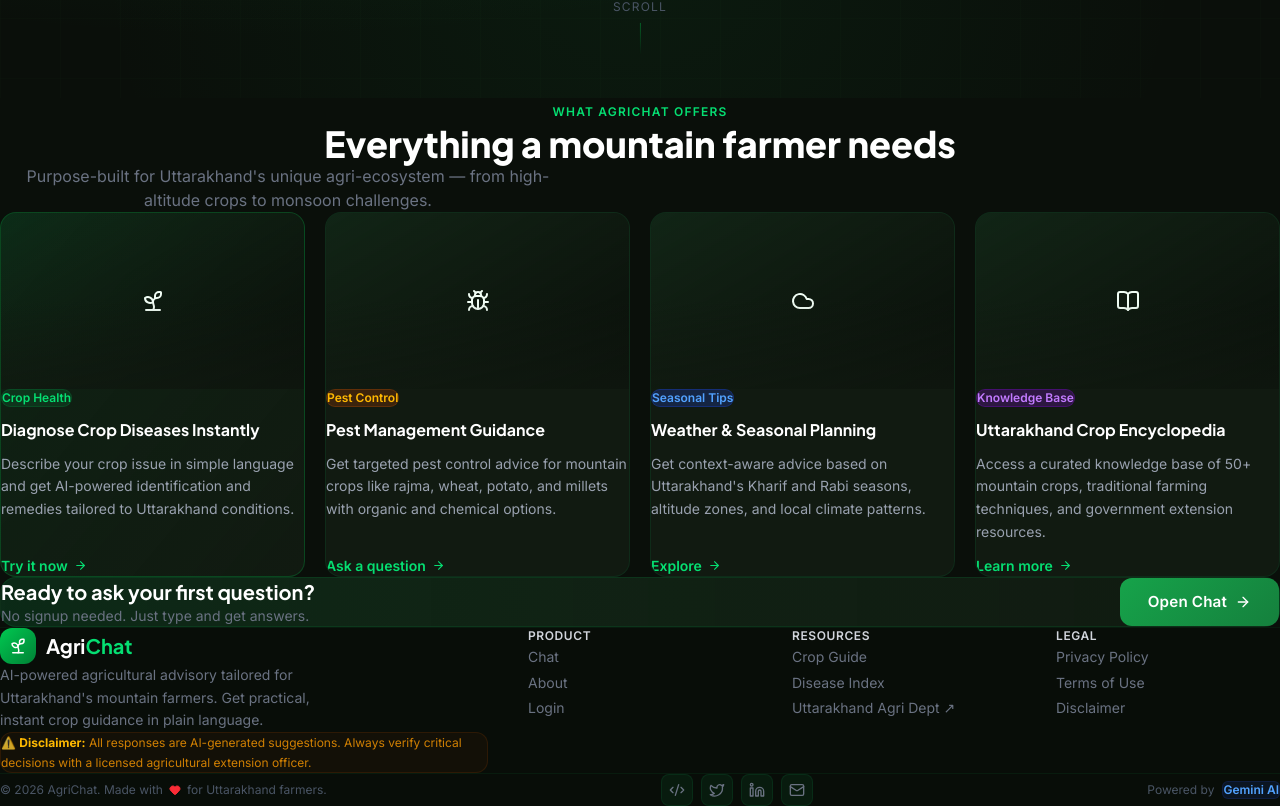
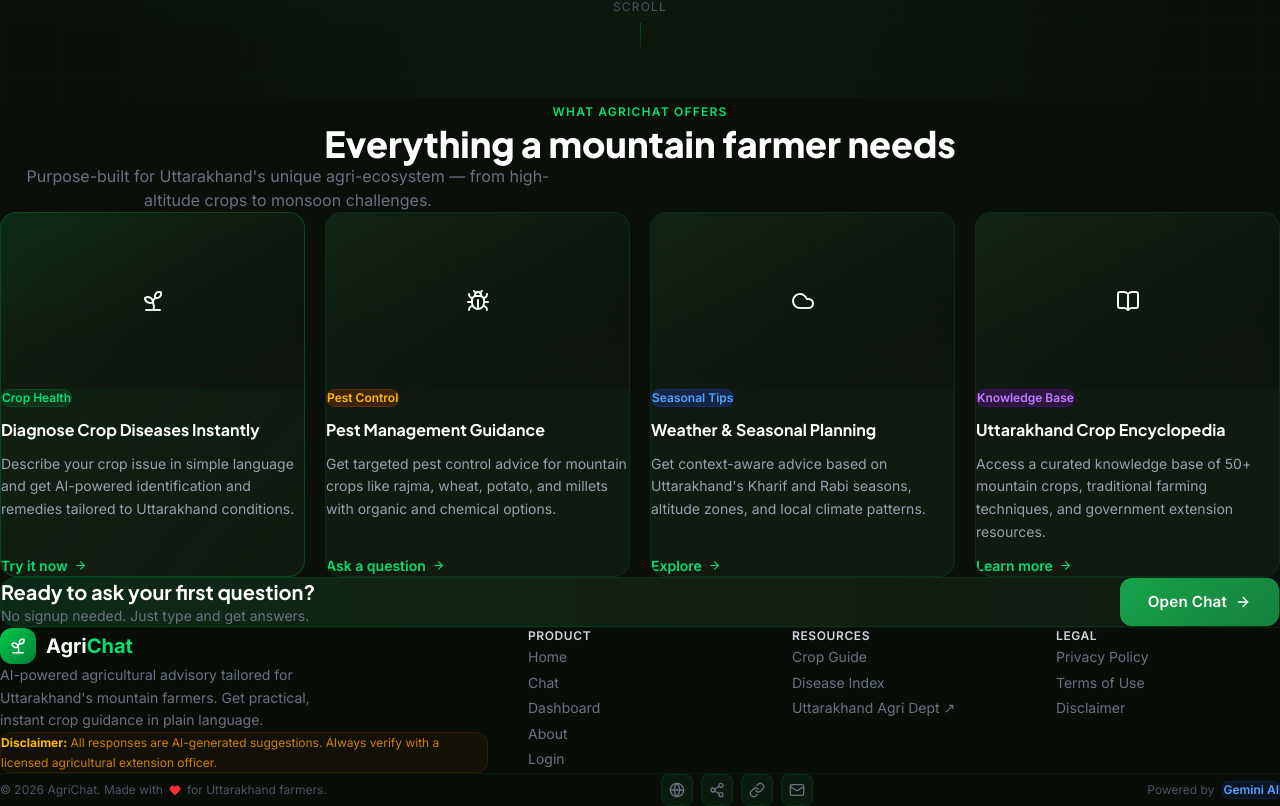
Before and after one commit to TUMBALI-HARSHITHA/AgriChat, a React (Vite) app: page / in a window 1280 px wide. Shown: the part 702-1508 px from the top of the page. Built offline with nearby package versions, Linux system fonts and the light colour scheme.

Commit message:
fix: replace invalid lucide-react icons (Twitter, Linkedin) with Globe, Share2, Link

```diff
--- a/src/components/Footer.jsx
+++ b/src/components/Footer.jsx
@@ -1,9 +1,11 @@
 import { Link } from 'react-router-dom';
-import { Sprout, Code2, Twitter, Linkedin, Mail, Heart } from 'lucide-react';
+import { Sprout, Globe, Share2, Link as LinkIcon, Mail, Heart } from 'lucide-react';
 
 const footerLinks = {
   Product: [
+    { label: 'Home', path: '/' },
     { label: 'Chat', path: '/chat' },
+    { label: 'Dashboard', path: '/dashboard' },
     { label: 'About', path: '/about' },
     { label: 'Login', path: '/login' },
   ],
@@ -20,9 +22,9 @@ const footerLinks = {
 };
 
 const socialLinks = [
-  { icon: <Code2 size={16} />, href: '#', label: 'GitHub' },
-  { icon: <Twitter size={16} />, href: '#', label: 'Twitter/X' },
-  { icon: <Linkedin size={16} />, href: '#', label: 'LinkedIn' },
+  { icon: <Globe size={16} />, href: '#', label: 'Website' },
+  { icon: <Share2 size={16} />, href: '#', label: 'Share' },
+  { icon: <LinkIcon size={16} />, href: '#', label: 'LinkedIn' },
   { icon: <Mail size={16} />, href: 'mailto:hello@agrichat.in', label: 'Email' },
 ];
 
@@ -40,7 +42,7 @@ export default function Footer() {
               <div className="w-9 h-9 bg-gradient-to-br from-green-500 to-green-700 rounded-xl flex items-center justify-center group-hover:scale-110 transition-transform duration-300">
                 <Sprout size={18} className="text-white" />
               </div>
-              <span className="font-bold text-xl text-white font-['Plus_Jakarta_Sans']">
+              <span className="font-bold text-xl text-white">
                 Agri<span className="text-green-400">Chat</span>
               </span>
             </Link>
@@ -51,7 +53,7 @@ export default function Footer() {
             {/* Disclaimer box */}
             <div className="p-3 rounded-xl bg-amber-900/10 border border-amber-800/20">
               <p className="text-xs text-amber-500/80 leading-relaxed">
-                ⚠️ <strong className="text-amber-400">Disclaimer:</strong> All responses are AI-generated suggestions. Always verify critical decisions with a licensed agricultural extension officer.
+                <strong className="text-amber-400">Disclaimer:</strong> All responses are AI-generated suggestions. Always verify with a licensed agricultural extension officer.
               </p>
             </div>
           </div>
@@ -92,7 +94,7 @@ export default function Footer() {
         {/* Bottom bar */}
         <div className="py-5 border-t border-green-900/20 flex flex-col sm:flex-row items-center justify-between gap-4">
           <p className="text-xs text-gray-600 flex items-center gap-1.5">
-            © {currentYear} AgriChat. Made with{' '}
+            &copy; {currentYear} AgriChat. Made with{' '}
             <Heart size={12} className="text-red-500 fill-red-500" /> for Uttarakhand farmers.
           </p>
 
```
